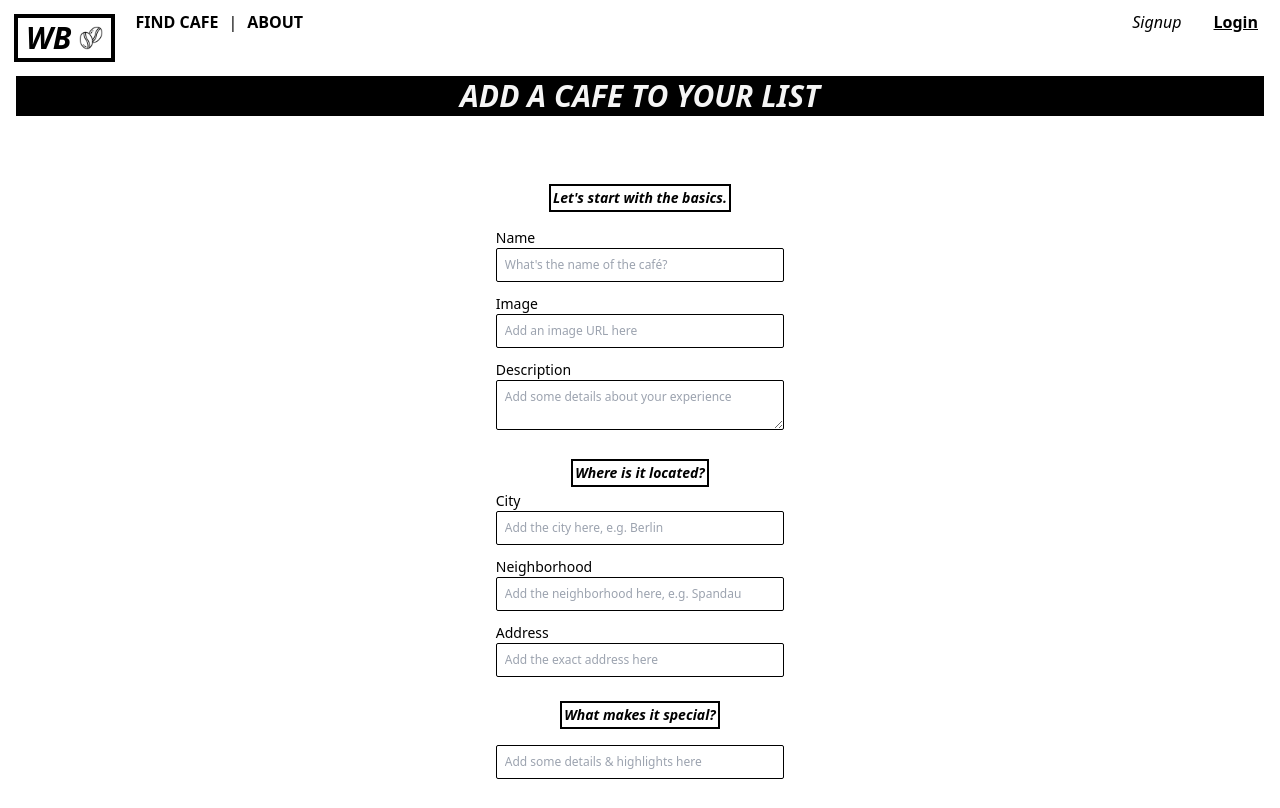
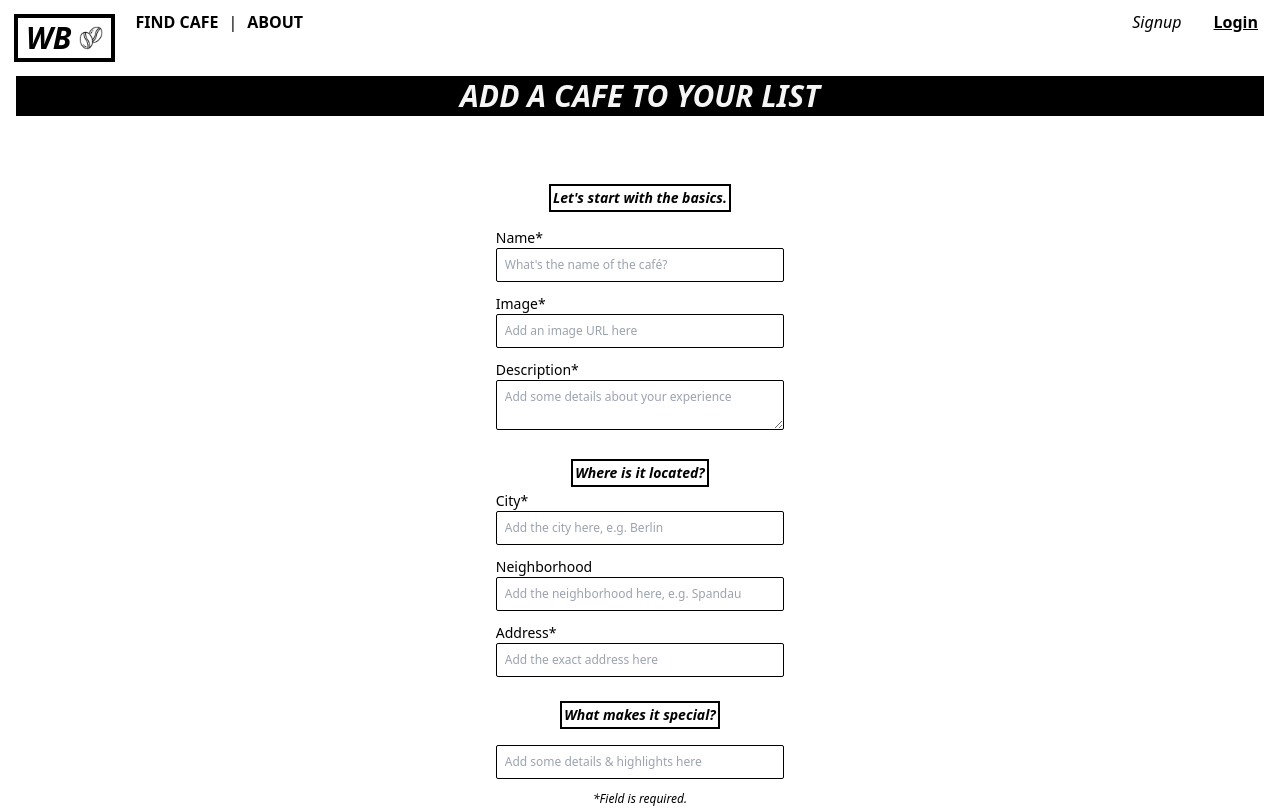
Before and after one commit to WanderBean/Wanderbean-Frontend, a React (Vite) app: page /cafes/add in a window 1280 px wide. Shown: the top 808 px of the page. Built offline with nearby package versions, Linux system fonts and the light colour scheme.

Commit message:
Quick fix error handling forms (add, edit, add)

```diff
--- a/src/components/AddReview.jsx
+++ b/src/components/AddReview.jsx
@@ -63,9 +63,9 @@ function AddReview({ getCafe }) {
       .catch((err) => {
         console.log(err, "Nope didnt work! Messed up creating a review")
       })
-      setReviewTitle("")
-      setReviewDescription("")
-      setRating("")
+    setReviewTitle("")
+    setReviewDescription("")
+    setRating("")
   }
 
   return (
@@ -74,7 +74,7 @@ function AddReview({ getCafe }) {
         <div>
 
           <label className="block mb-2 text-sm font-medium text-gray-900">
-            Title
+            Title*
             <br />
             <input
               className="w-full p-2 text-gray-900 border border-gray-300 rounded-sm bg-gray-50 text-xs focus:ring-blue-500 focus:border-blue-500"
@@ -87,7 +87,7 @@ function AddReview({ getCafe }) {
           </label>
 
           <label className=" mb-2 text-sm font-medium text-gray-900">
-            Description
+            Description*
             <br />
             <textarea
               className="block w-full p-2 text-gray-900 border border-gray-300 rounded-sm bg-gray-50 text-xs focus:ring-blue-500 focus:border-blue-500"
@@ -121,13 +121,18 @@ function AddReview({ getCafe }) {
               );
             })}
           </div>
+           {/* ERROR HANDLING */}
+          <p className="flex justify-center mb-2 text-xs italic">*Field is required.</p>
+          <div className="flex justify-center text-xs text-red italic">
+            {errorMessage && <p className="error-message">{errorMessage}</p>}
+          </div>
+
           <div className="flex justify-center align-center">
             <button className="bg-black hover:bg-grey text-white font-semibold py-2 px-4 border border-black-200 shadow"
               onClick={handleSubmit}> Submit a Review</button>
           </div>
         </div>
       </div>
-      {/* Tailwind Star Rating Code Here */}
     </div>
   );
 }
--- a/src/components/CafeAdd.jsx
+++ b/src/components/CafeAdd.jsx
@@ -12,6 +12,7 @@ function CafeAdd() {
   const [locationNeighborhood, setLocationNeighborhood] = useState("");
   const [locationAddress, setLocationAddress] = useState("");
   const [specs, setSpecs] = useState("");
+  const [errorMessage, setErrorMessage] = useState(undefined)
 
   //handler functions for the inputs
 
@@ -71,7 +72,7 @@ function CafeAdd() {
 
         <div className="pt-3 text-sm font-medium text-gray-900">
           <label>
-            Name
+            Name*
             <input
               className="w-full p-2 text-gray-900 border border-gray-300 rounded-sm bg-gray-50 text-xs focus:ring-blue-500 focus:border-blue-500"
               type="text"
@@ -85,7 +86,7 @@ function CafeAdd() {
 
         <div className="pt-3 text-sm font-medium text-gray-900">
           <label>
-            Image
+            Image*
             <input
               className="w-full p-2 text-gray-900 border border-gray-300 rounded-sm bg-gray-50 text-xs focus:ring-blue-500 focus:border-blue-500"
               type="text"
@@ -99,7 +100,7 @@ function CafeAdd() {
 
         <div className="pt-3 text-sm font-medium text-gray-900">
           <label>
-            Description
+            Description*
             <textarea
               className="w-full p-2 text-gray-900 border border-gray-300 rounded-sm bg-gray-50 text-xs focus:ring-blue-500 focus:border-blue-500"
               type="text"
@@ -119,7 +120,7 @@ function CafeAdd() {
         <div className="flex-col text-sm font-medium text-gray-900">
           <div>
             <label>
-              City
+              City*
               <input
                 className="w-full p-2 text-gray-900 border border-gray-300 rounded-sm bg-gray-50 text-xs focus:ring-blue-500 focus:border-blue-500"
                 type="text"
@@ -149,7 +150,7 @@ function CafeAdd() {
 
           <div className="pt-3 text-sm font-medium text-gray-900">
             <label>
-              Address
+              Address*
               <input
                 className="w-full p-2 text-gray-900 border border-gray-300 rounded-sm bg-gray-50 text-xs focus:ring-blue-500 focus:border-blue-500"
                 type="text"
@@ -180,6 +181,11 @@ function CafeAdd() {
           </label>
         </div>
 
+        <p className="flex justify-center mb-2 text-xs italic">*Field is required.</p>
+        <div className="flex justify-center text-xs text-red italic">
+          {errorMessage && <p className="error-message">{errorMessage}</p>}
+        </div>
+
         <div className="flex justify-center py-5">
           <button
             className="flex justify-center align-center bg-black hover:bg-grey text-white font-semibold py-2 px-4 border border-black-200 shadow"
--- a/src/components/CafeEdit.jsx
+++ b/src/components/CafeEdit.jsx
@@ -15,6 +15,8 @@ function CafeEdit() {
   const [editLocationNeighborhood, setEditLocationNeighborhood] = useState("");
   const [editLocationAddress, setEditLocationAddress] = useState("");
   const [editSpecs, setEditSpecs] = useState("");
+  const [errorMessage, setErrorMessage] = useState(undefined)
+
 
   useEffect(() => {
     axios
@@ -79,7 +81,7 @@ function CafeEdit() {
 
           <div className="pt-3 text-sm font-medium text-gray-900">
             <label>
-              Name
+              Name*
               <input
                 className="w-full p-2 text-gray-900 border border-gray-300 rounded-sm bg-gray-50 text-xs focus:ring-blue-500 focus:border-blue-500"
                 type="text"
@@ -93,7 +95,7 @@ function CafeEdit() {
 
           <div className="pt-3 text-sm font-medium text-gray-900">
             <label>
-              Image
+              Image*
               <input
                 className="w-full p-2 text-gray-900 border border-gray-300 rounded-sm bg-gray-50 text-xs focus:ring-blue-500 focus:border-blue-500"
                 type="text"
@@ -107,7 +109,7 @@ function CafeEdit() {
 
           <div className="pt-3 text-sm font-medium text-gray-900">
             <label>
-              Description
+              Description*
               <textarea
                 className="w-full p-2 text-gray-900 border border-gray-300 rounded-sm bg-gray-50 text-xs focus:ring-blue-500 focus:border-blue-500"
                 type="text"
@@ -127,7 +129,7 @@ function CafeEdit() {
           <div className="flex-col text-sm font-medium text-gray-900">
            <div>
             <label>
-              City
+              City*
               <input
                 className="w-full p-2 text-gray-900 border border-gray-300 rounded-sm bg-gray-50 text-xs focus:ring-blue-500 focus:border-blue-500"
                 type="text"
@@ -156,7 +158,7 @@ function CafeEdit() {
           </div>
           <div className="pt-3 text-sm font-medium text-gray-900">
             <label>
-              Address
+              Address*
               <input
                 className="w-full p-2 text-gray-900 border border-gray-300 rounded-sm bg-gray-50 text-xs focus:ring-blue-500 focus:border-blue-500"
                 type="text"
@@ -187,6 +189,12 @@ function CafeEdit() {
         </label>
       </div>
 
+      <p className="flex justify-center mb-2 text-xs italic">*Field is required.</p>
+
+        <div className="flex justify-center text-xs text-red italic">
+                    {errorMessage && <p className="error-message">{errorMessage}</p>}
+                </div>
+
       <div className="flex justify-center py-5">
         <button
           className="flex justify-center align-center bg-black hover:bg-grey text-white font-semibold py-2 px-4 border border-black-200 shadow"
```
